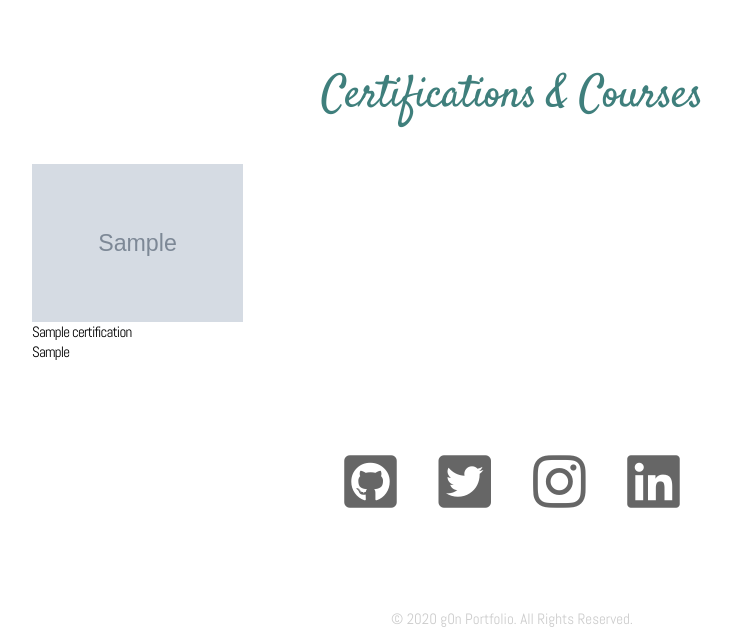
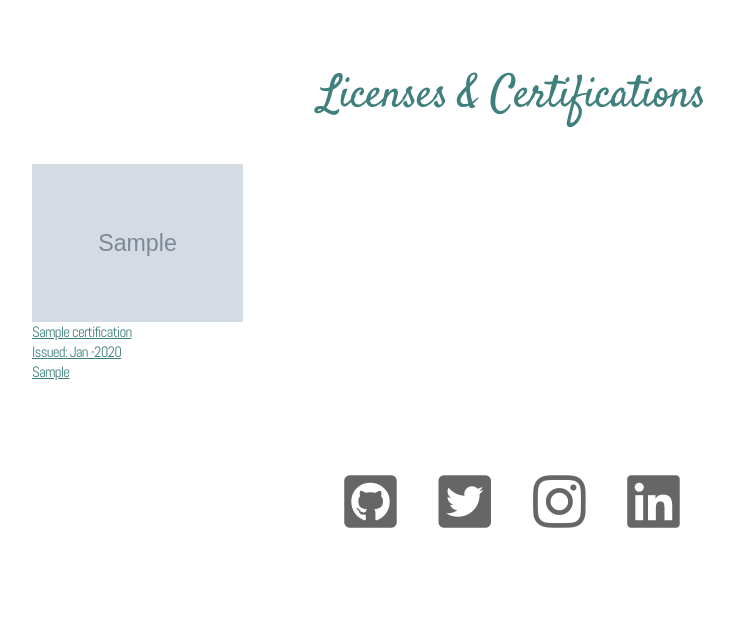
Before and after one commit to g0ng0n12/g0nzh4-portfolio, a Django app: page /certifications in a window 1280 px wide. Shown: the part 90-717 px from the top of the page, without its empty margins (128-862 px from the left). Run offline with Django 3.2, Linux system fonts and the light colour scheme; tables that the repository leaves empty hold one stand-in row (values such as "Sample post"); grey boxes marked "Sample" are stand-in pictures; some libraries are stand-ins or nearby versions.

Commit message:
adding last implementation of the certifications pages

```diff
--- a/app/templates/certifications/certifications_list.html
+++ b/app/templates/certifications/certifications_list.html
@@ -3,16 +3,21 @@
 {% block content %}
     <div class="container main">
         <div class="title">
-            <h2 class="bold">Certifications & Courses</h2>
+            <h2 class="bold">Licenses & Certifications</h2>
         </div>
+
         <div class="row">
             <div class="three columns">
                 {% for certification in certifications %}
+                    <a class="more-details" href="certifications/{{ certification.id }}" id="manual-ajax" rel="modal:open">
                         <div class="certification-item">
                             <img class="image" src="{{ MEDIA_URL }} {{ certification.image }} ">
                             <h4>{{ certification.name }}</h4>
+                                <h4>Issued: {{ certification.finish_date | date:"M" }}
+                                    -{{ certification.finish_date |date:"Y" }}</h4>
                             <h4>{{ certification.issuing_organization }}</h4>
                         </div>
+                    </a>
                 {% endfor %}
             </div>
         </div>
--- a/static/css/style.css
+++ b/static/css/style.css
@@ -342,7 +342,8 @@
 .main .certification-item h4{
     text-align: left;
     margin-bottom: 0px;
-    font-size: 1em;
+    font-size: 2em;
+    font-weight: 500;
     font-family: 'abel', cursive;
 }
 
```
Also changed, not shown: app/templates/certifications/certification_detail.html (+10 -10 lines). Lines whose indentation alone changed are shown as unchanged.
